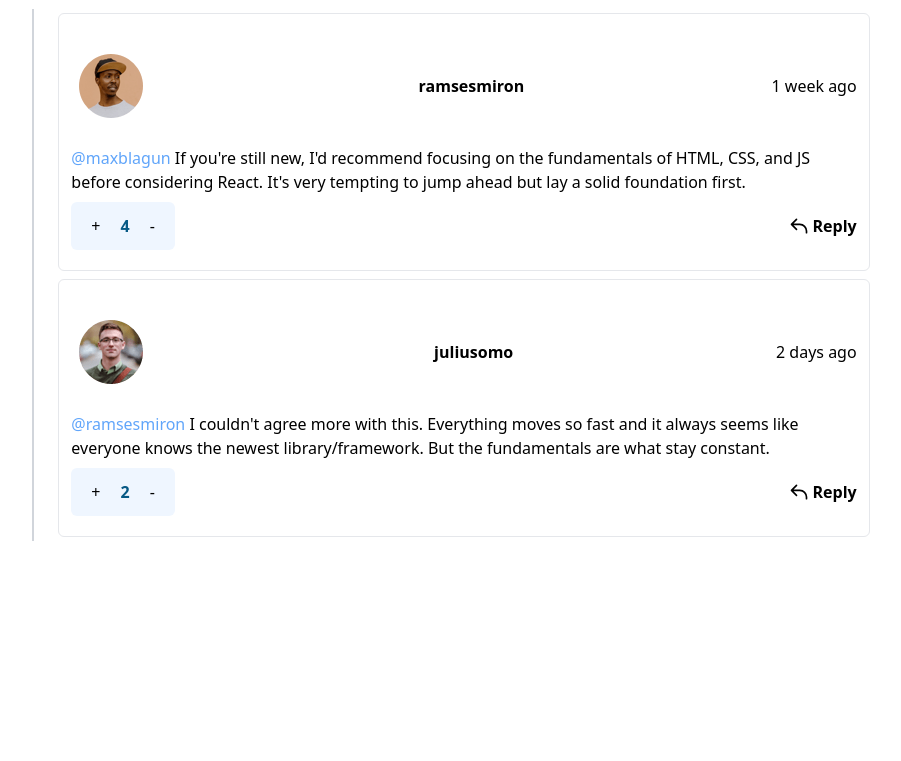
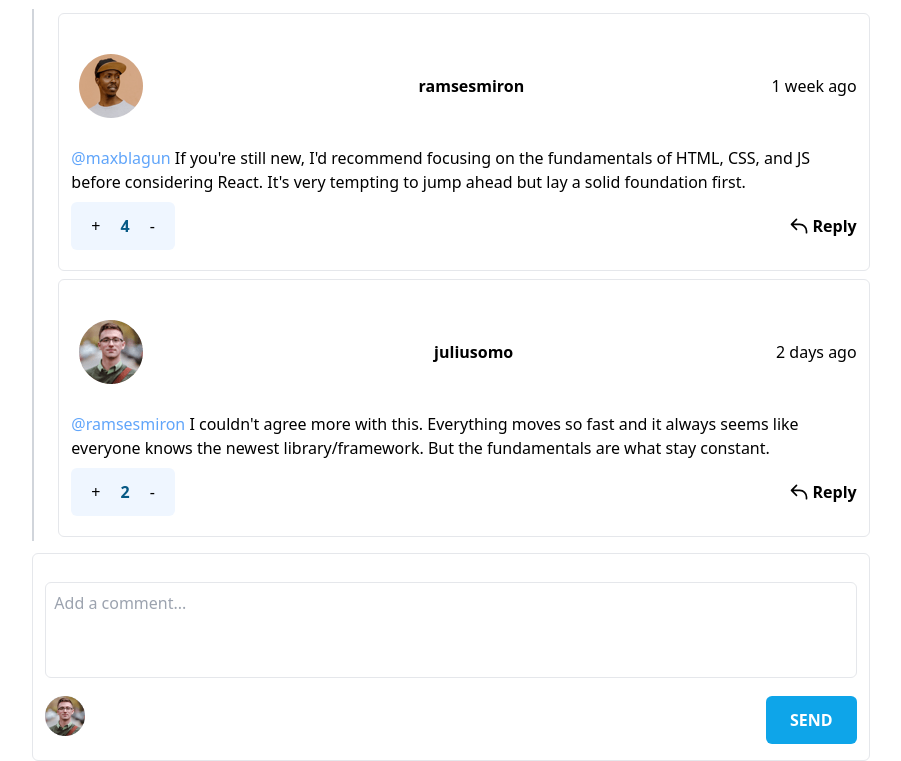
Before and after one commit to Massay/interactive-comments-section, a plain HTML site: page index.html in a window 1280 px wide. Shown: the part 572-1333 px from the top of the page, without its empty margins (189-1090 px from the left). Before the commit the page ends 1113 px from the top, so only its background shows below. Drawn offline with nearby package versions, Linux system fonts and the light colour scheme.

Commit message:
add comment section

```diff
--- a/index.html
+++ b/index.html
@@ -38,7 +38,7 @@
     </div>
 
     <div id="app">
-      <div class="h-screen bg-white sm:w-4/6 sm:mx-auto">
+      <div class="h-screen bg-white sm:w-4/6 sm:mx-auto" v-if="appData != null">
         <div v-for="(comment, index) in appData.comments" :key="index">
           <!-- Start Comment Card -->
           <div
@@ -171,6 +171,21 @@
             </div>
           </div>
         </div>
+
+        <div class="rounded-md border mx-2 py-4">
+                <div class="w-full p-3">
+                    <textarea class="border rounded-md p-2 w-full h-24" style="resize:none" rows="10" placeholder="Add a comment..."></textarea>
+                </div>
+                <div class="flex justify-between px-3" v-if="appData.currentUser != null">
+                  <!-- {{ appData.currentUser.image }} -->
+                      <div class="img w-10 h-10 rounded-full bg-blue-100">
+                          <img :src="appData.currentUser.image.png" alt="">
+                      </div>
+                      <div>
+                          <button class="bg-sky-500 text-white font-semibold px-6 py-3 rounded-md">SEND</button>
+                      </div>
+                </div>
+        </div>
       </div>
     </div>
 
```
